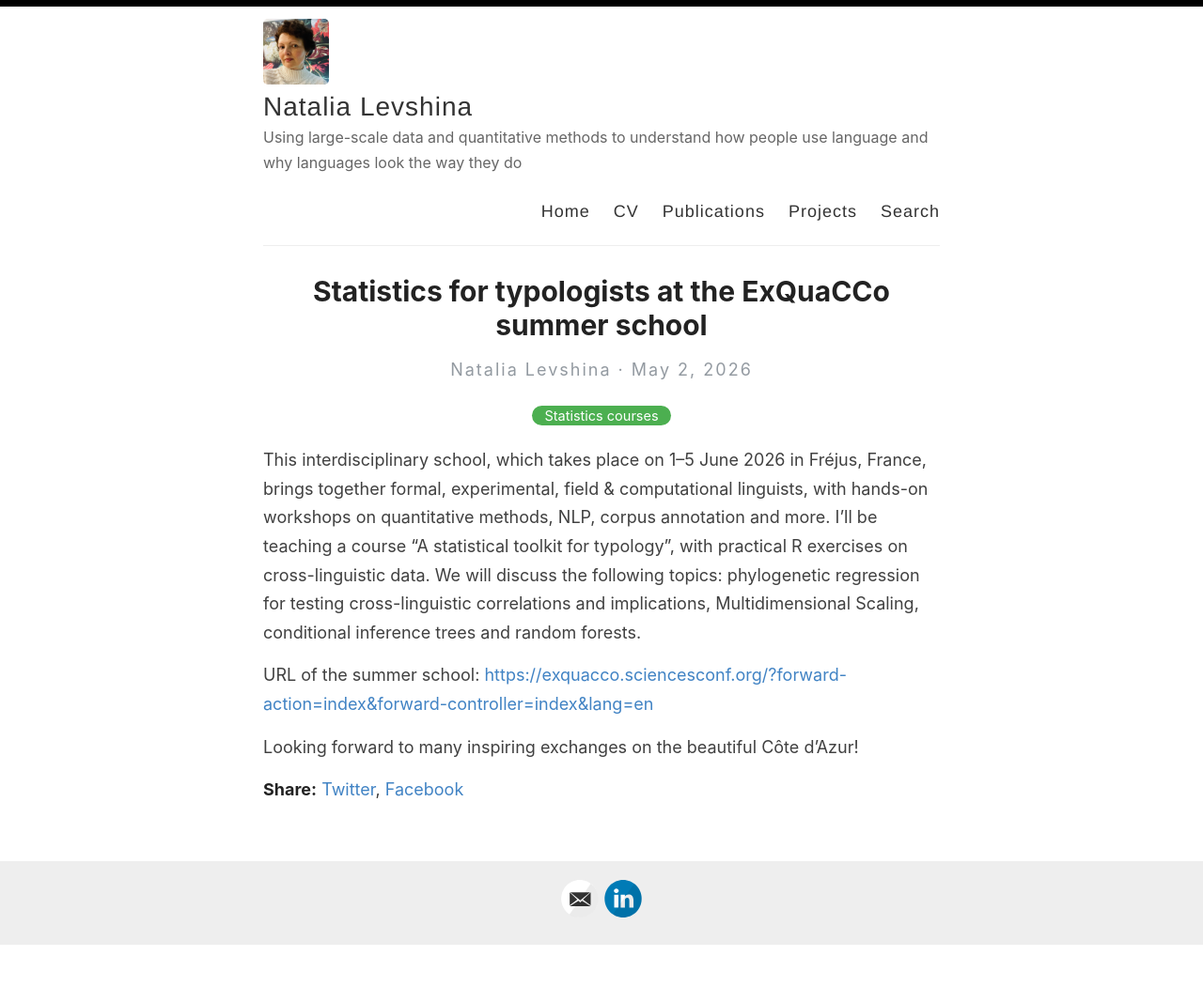
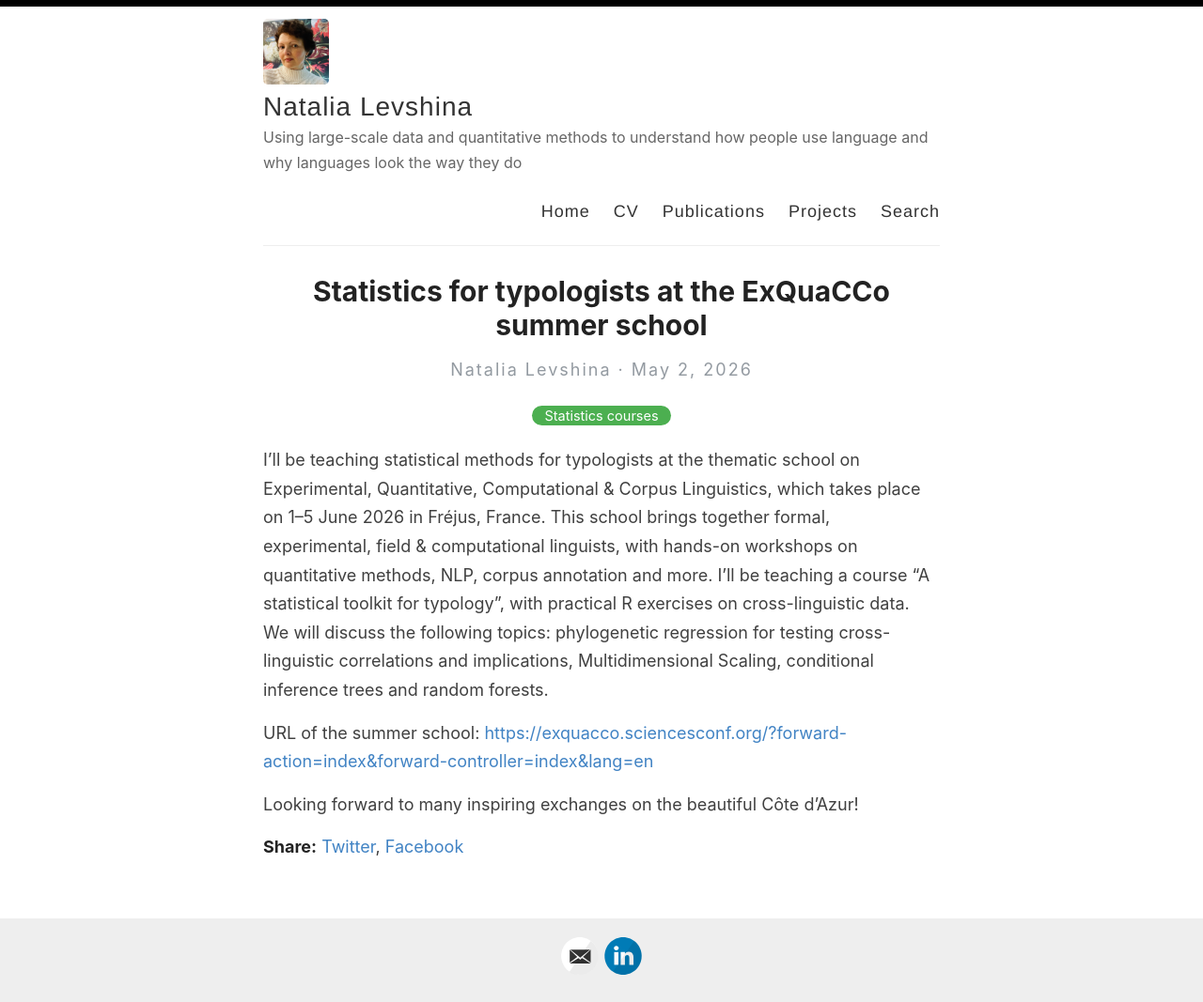
Before and after one commit to levshina/levshina.github.io, a Jekyll site: the page built from _posts/2026-05-02-exquacco.md, in a window 1280 px wide. Shown: the whole page at 94% size. Built offline with Jekyll 4.4.1, drawn with Linux system fonts in a browser that asks for light colours; before the commit the page ends 1006 px from its top, so only the background shows below that.

Commit message:
Update 2026-05-02-exquacco.md

```diff
--- a/_posts/2026-05-02-exquacco.md
+++ b/_posts/2026-05-02-exquacco.md
@@ -2,10 +2,9 @@
 layout: post
 title:  Statistics for typologists at the ExQuaCCo summer school
 categories: [Statistics courses]
-excerpt: I'll be teaching statistical methods for typologists at the thematic school on Experimental, Quantitative, Computational & Corpus Linguistics in France.
 ---
 
-This interdisciplinary school, which takes place on 1–5 June 2026 in Fréjus, France, brings together formal, experimental, field & computational linguists, with hands-on workshops on quantitative methods, NLP, corpus annotation and more. I’ll be teaching a course “A statistical toolkit for typology”, with practical R exercises on cross-linguistic data. We will discuss the following topics: phylogenetic regression for testing cross-linguistic correlations and implications, Multidimensional Scaling, conditional inference trees and random forests.
+I'll be teaching statistical methods for typologists at the thematic school on Experimental, Quantitative, Computational & Corpus Linguistics, which takes place on 1–5 June 2026 in Fréjus, France. This school brings together formal, experimental, field & computational linguists, with hands-on workshops on quantitative methods, NLP, corpus annotation and more. I’ll be teaching a course “A statistical toolkit for typology”, with practical R exercises on cross-linguistic data. We will discuss the following topics: phylogenetic regression for testing cross-linguistic correlations and implications, Multidimensional Scaling, conditional inference trees and random forests.
 
 URL of the summer school: <https://exquacco.sciencesconf.org/?forward-action=index&forward-controller=index&lang=en>
 
```
